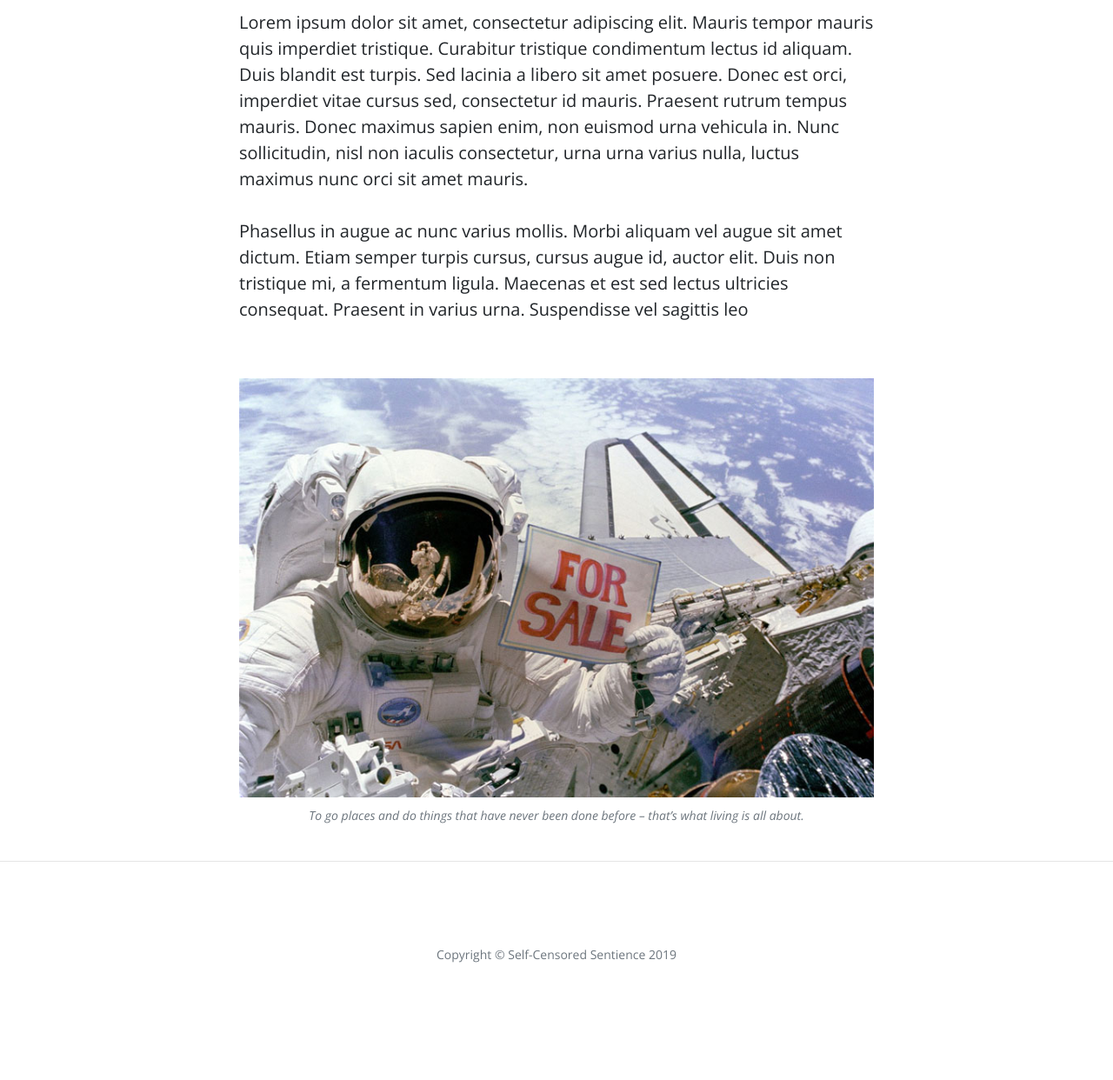
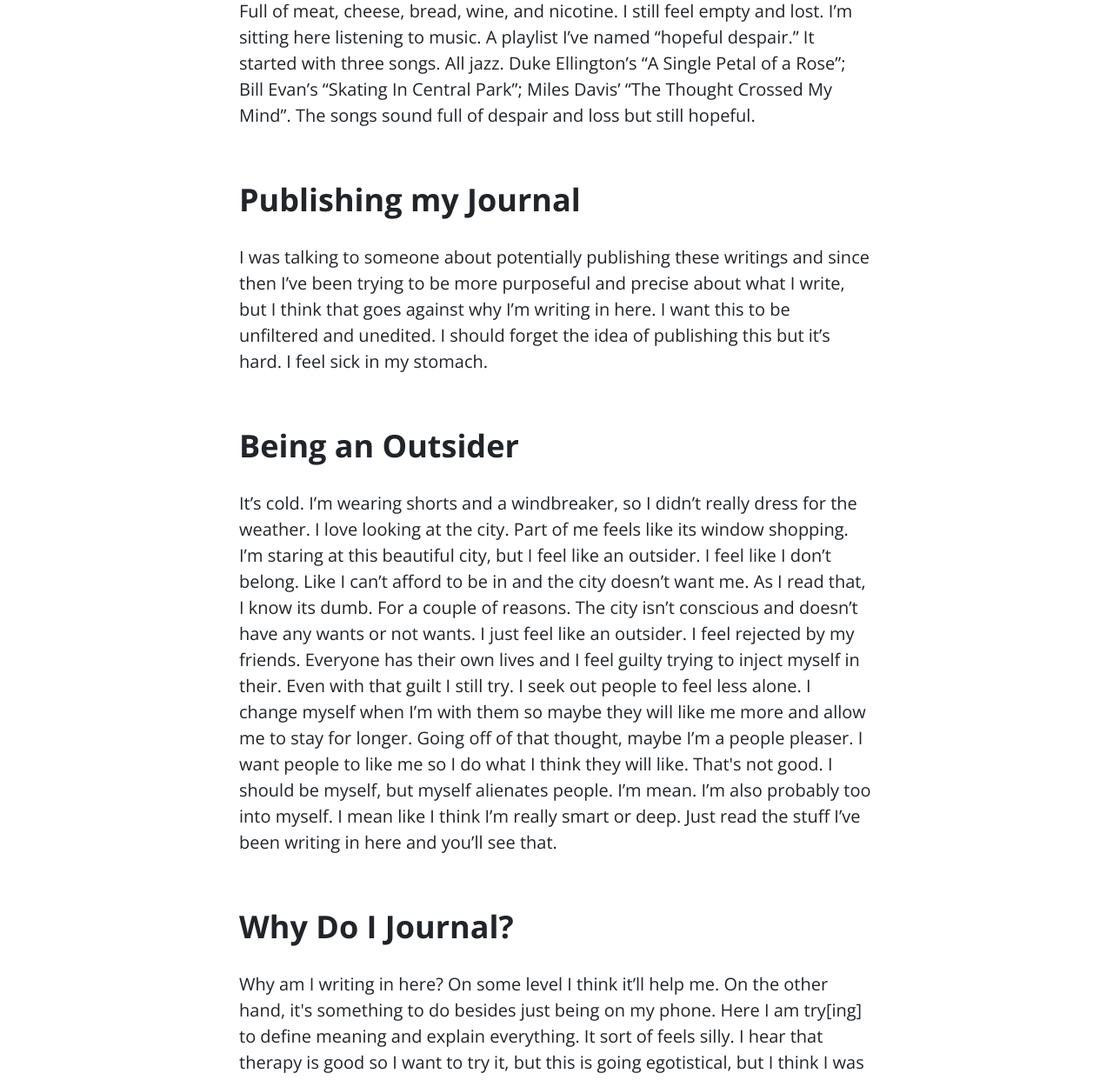
Before and after one commit to selfcensoredsentience/Blog, a website: page longing-for-people_mon_11-18-2019_830-p.html in a window 1280 px wide. Shown: the part 800-2042 px from the top of the page at 87% size. Before the commit the page ends 1973 px from the top, so only its background shows below. Drawn offline with nearby package versions, Linux system fonts and the light colour scheme.

Commit message:
New Post:longing-for-people_mon_11-18-2019_830-p

```diff
--- a/longing-for-people_mon_11-18-2019_830-p.html
+++ b/longing-for-people_mon_11-18-2019_830-p.html
@@ -15,7 +15,7 @@
 
      <!-- Custom fonts for this template -->
      <link href="vendor/fontawesome-free/css/all.min.css" rel="stylesheet" type="text/css">
-   <link href='https://fonts.googleapis.com/css?family=Lora:400,700,400italic,700italic' rel='stylesheet' type='text/css'>
+     <link href="https://fonts.googleapis.com/css?family=Merriweather:300i,400,400i&display=swap" rel="stylesheet" type='text/css'>
      <link href='https://fonts.googleapis.com/css?family=Open+Sans:300italic,400italic,600italic,700italic,800italic,400,300,600,700,800' rel='stylesheet' type='text/css'>
 
      <!-- Custom styles for this template -->
@@ -33,14 +33,16 @@
      </nav>
 
      <!-- Page Header -->
-     <header class="masthead" style="background-image: url('img/post-bg.jpg')">
+     <header class="masthead" style="background-image: url('img/longing-for-people_mon_11-18-2019_830-p/journal-img_all.png')">
           <div class="overlay"></div>
           <div class="container">
                <div class="row">
                     <div class="col-lg-8 col-md-10 mx-auto">
                          <div class="post-heading">
                               <h1 class="post-title">Longing for People</h1>
-                              <h2 class="post-subtitle">"...I seek out people to feel less alone...."</h2>
+                              <h2 class="post-subtitle">"...I seek out people to feel less alone..."</h2>
+                              <!-- Post Date Time and Location -->
+                              <p class="post-meta">Mon. 11-18-2019 8:30 P Long Center</p>
                          </div>
                     </div>
                </div>
@@ -53,24 +55,17 @@
                <div class="row">
                     <div class="col-lg-8 col-md-10 mx-auto">
 
-                    <!-- Post Date Time and Location -->
-                    <p class="post-meta">Mon. 11-18-2019 8:30 P <a href="https://goo.gl/maps/yTnhvbhvhCBDjvRy8"  target="_blank">Long Center</a></p>
+                         <h2 class="section-heading">Full but Empty</h2>
+                         <p>Full of meat, cheese, bread, wine, and nicotine. I still feel empty and lost. I’m sitting here listening to music. A playlist I’ve named “hopeful despair.” It started with three songs. All jazz. Duke Ellington’s “A Single Petal of a Rose”; Bill Evan’s “Skating In Central Park”; Miles Davis’ “The Thought Crossed My Mind”. The songs sound full of despair and loss but still hopeful.</p>
 
+                         <h2 class="section-heading">Publishing my Journal</h2>
+                         <p>I was talking to someone about potentially publishing these writings and since then I’ve been trying to be more purposeful and precise about what I write, but I think that goes against why I’m writing in here. I want this to be unfiltered and unedited. I should forget the idea of publishing this but it’s hard. I feel sick in my stomach.</p>
 
-                    <!-- Section Heading -->
-                    <h2 class="section-heading">Full of meat, cheese, bread, wine, and nicotine.</h2>
+                         <h2 class="section-heading">Being an Outsider</h2>
+                         <p>It’s cold. I’m wearing shorts and a windbreaker, so I didn’t really dress for the weather. I love looking at the city. Part of me feels like its window shopping. I’m staring at this beautiful city, but I feel like an outsider. I feel like I don’t belong. Like I can’t afford to be in and the city doesn’t want me. As I read that, I know its dumb. For a couple of reasons. The city isn’t conscious and doesn’t have any wants or not wants. I just feel like an outsider. I feel rejected by my friends. Everyone has their own lives and I feel guilty trying to inject myself in their. Even with that guilt I still try. I seek out people to feel less alone. I change myself when I’m with them so maybe they will like me more and allow me to stay for longer. Going off of that thought, maybe I’m a people pleaser. I want people to like me so I do what I think they will like. That's not good. I should be myself, but myself alienates people. I’m mean. I’m also probably too into myself. I mean like I think I’m really smart or deep. Just read the stuff I’ve been writing in here and you’ll see that. </p>
 
-
-                    <!-- Paragraph -->
-                    <p>Lorem ipsum dolor sit amet, consectetur adipiscing elit. Mauris tempor mauris quis imperdiet tristique. Curabitur tristique condimentum lectus id aliquam. Duis blandit est turpis. Sed lacinia a libero sit amet posuere. Donec est orci, imperdiet vitae cursus sed, consectetur id mauris. Praesent rutrum tempus mauris. Donec maximus sapien enim, non euismod urna vehicula in. Nunc sollicitudin, nisl non iaculis consectetur, urna urna varius nulla, luctus maximus nunc orci sit amet mauris.</p>
-
-                    <p>Phasellus in augue ac nunc varius mollis. Morbi aliquam vel augue sit amet dictum. Etiam semper turpis cursus, cursus augue id, auctor elit. Duis non tristique mi, a fermentum ligula. Maecenas et est sed lectus ultricies consequat. Praesent in varius urna. Suspendisse vel sagittis leo</p>
-
-                    <!-- Image -->
-                    <figure>
-                         <a href="#"><img class="img-fluid" src="img/post-sample-image.jpg" alt=""></a>
-                         <figcaption class="caption text-muted">To go places and do things that have never been done before – that’s what living is all about.</figcaption>
-                    </figure>
+                         <h2 class="section-heading">Why Do I Journal?</h2>
+                         <p>Why am I writing in here? On some level I think it’ll help me. On the other hand, it's something to do besides just being on my phone. Here I am try[ing] to define meaning and explain everything. It sort of feels silly. I hear that therapy is good so I want to try it, but this is going egotistical, but I think I was too smart for my last therapist. In my experience and what I’ve heard from those who have gone to therapy, it's a one sided thing. The point is, in the case of me, just talk through their thoughts and occasionally the therapists will ask “why?” or say “continue...” I want there to be a dialogue. A session trying to understand why and how. I don’t know if that's the intention of therapy, but I like that. I think I’m done writing now.</p>
 
                     </div>
                </div>
```
Also changed, not shown: index.html (+1 -3 lines), img/longing-for-people_mon_11-18-2019_830-p/journal-img_1.jpg (added), img/longing-for-people_mon_11-18-2019_830-p/journal-img_2.jpg (added), 4 other files. Lines whose indentation alone changed are shown as unchanged.
